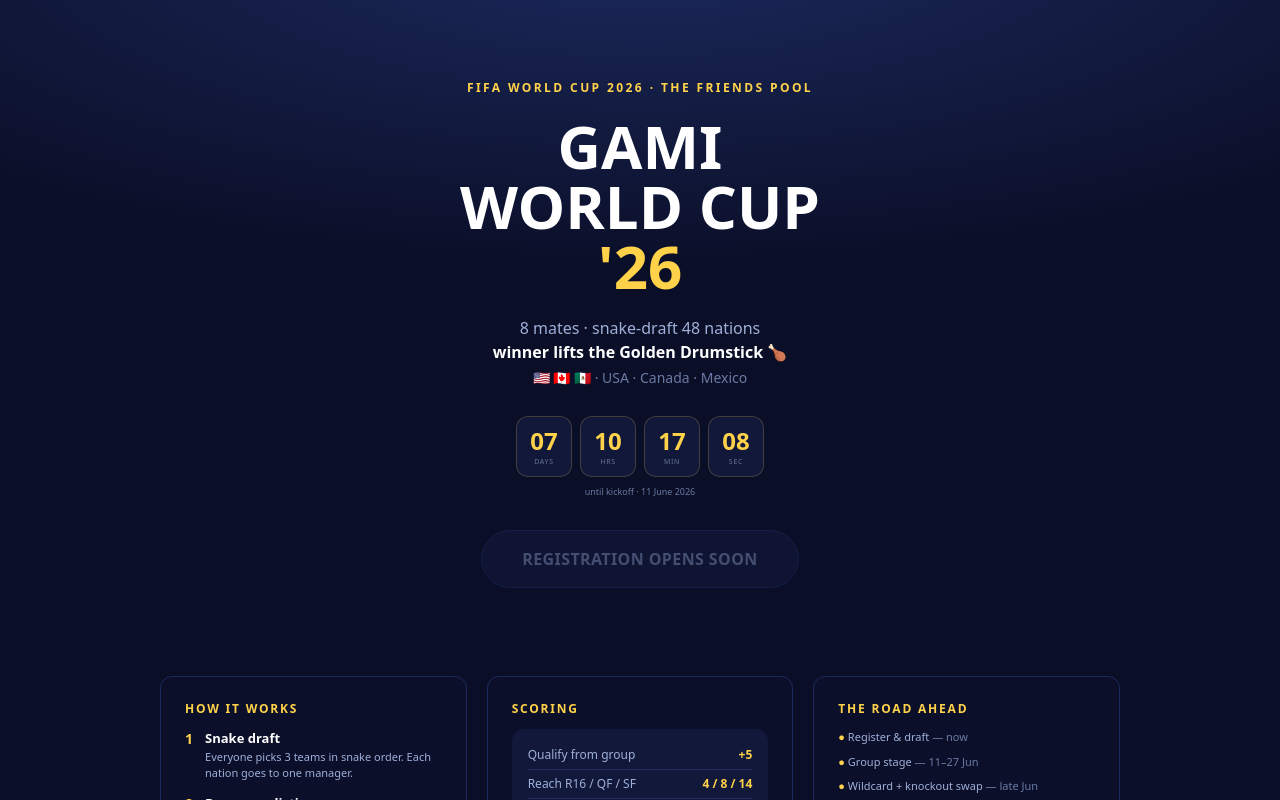
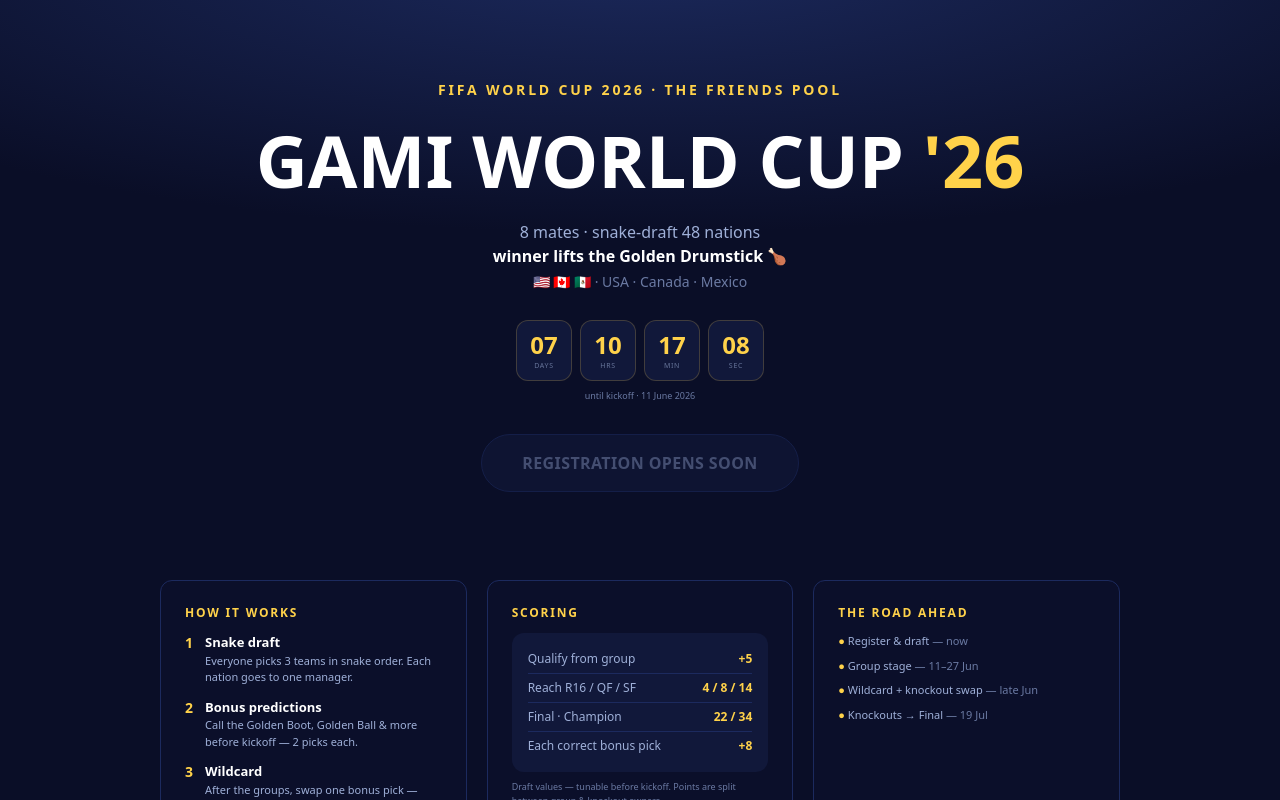
Before and after one commit to ryban3z/gami-world-cup-2026, a Next.js app: page / in a window 1280 px wide. Shown: the top 800 px of the page. Built offline with nearby package versions, Linux system fonts and the light colour scheme; no server answers.

Commit message:
style: single-line hero header on desktop (stacked on mobile)

```diff
--- a/components/Hero.tsx
+++ b/components/Hero.tsx
@@ -13,15 +13,16 @@
           "radial-gradient(120% 80% at 50% -10%, #1c2a5e 0%, #0a0e27 65%)",
       }}
     >
-      <div className="mx-auto max-w-2xl">
-        <div className="text-[10px] font-bold tracking-[0.2em] text-gold md:text-xs">
+      <div className="mx-auto max-w-2xl lg:max-w-5xl">
+        <div className="text-[10px] font-bold tracking-[0.2em] text-gold md:text-xs lg:text-sm">
           FIFA WORLD CUP 2026 · THE FRIENDS POOL
         </div>
-        <h1 className="my-3 text-4xl font-black uppercase leading-[0.98] md:my-5 md:text-6xl">
-          Gami
-          <br />
-          World Cup
-          <br />
+        {/* Stacked on mobile (forced breaks); a single wide line on desktop. */}
+        <h1 className="my-3 text-4xl font-black uppercase leading-[0.98] md:my-5 md:text-6xl lg:my-6 lg:whitespace-nowrap lg:text-7xl">
+          Gami{" "}
+          <br className="lg:hidden" />
+          World Cup{" "}
+          <br className="lg:hidden" />
           <span className="text-gold">&apos;26</span>
         </h1>
         <p className="text-xs text-bodytext md:text-base">8 mates · snake-draft 48 nations</p>
```
